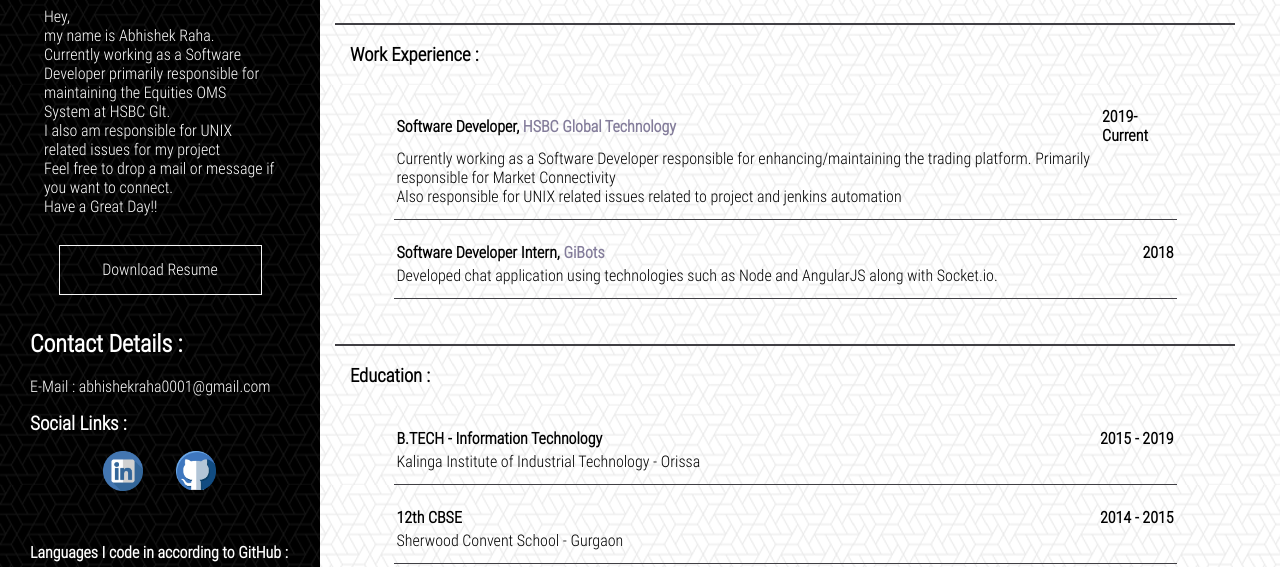
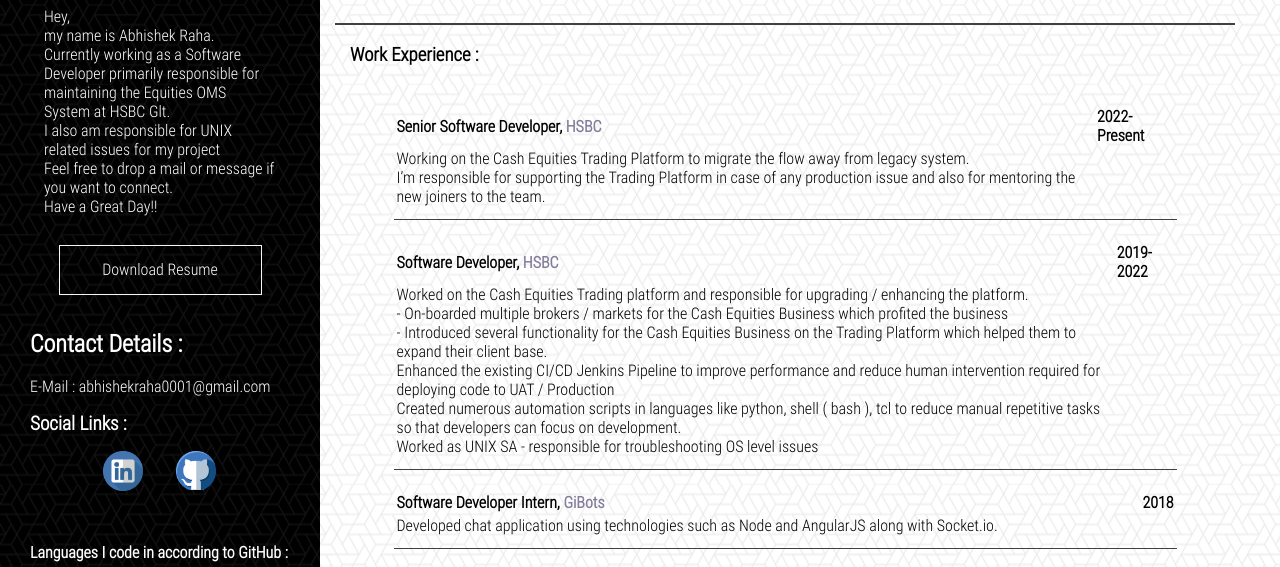
Before and after one commit to abhishekraha/AbhishekRaha, a plain HTML site: page index.html in a window 1280 px wide. Shown: the part 315-882 px from the top of the page. Drawn offline with nearby package versions, Linux system fonts and the light colour scheme; a script that the page names is missing.

Commit message:
Update index.html

```diff
--- a/index.html
+++ b/index.html
@@ -101,14 +101,28 @@
                     <!-- Work Experience -->
                     <div class="container profile_bar" id="work_exp">
                         <h3>Work Experience :</h3>
+			 <table class="school">
+                            <tr>
+                                <td id="last"><strong><span title="A software developer is a person concerned with facets of the software development process, including the research, design, programming, and testing of computer software.">Senior Software Developer</span>, <a href="https://www.hsbc.com/" style="text-decoration:none; color: #837c9a; cursor:pointer;" target="_blank" title="HSBC Global Technology" >HSBC</a></strong></td>
+                                <td style="float: right;"><strong>2022-Present</strong></td>
+                            </tr>
+                            <tr>
+                                <td>Working on the Cash Equities Trading Platform to migrate the flow away from legacy system.<br>
+I’m responsible for supporting the Trading Platform in case of any production issue and also for mentoring the new joiners to the team.<br>
+                            </tr>
+                        </table>
                         <table class="school">
                             <tr>
-                                <td id="last"><strong><span title="A software developer is a person concerned with facets of the software development process, including the research, design, programming, and testing of computer software.">Software Developer</span>, <a href="https://www.hsbc.com/" style="text-decoration:none; color: #837c9a; cursor:pointer;" target="_blank" title="HSBC Global Technology" >HSBC Global Technology</a></strong></td>
-                                <td style="float: right;"><strong>2019-Current</strong></td>
+                                <td id="last"><strong><span title="A software developer is a person concerned with facets of the software development process, including the research, design, programming, and testing of computer software.">Software Developer</span>, <a href="https://www.hsbc.com/" style="text-decoration:none; color: #837c9a; cursor:pointer;" target="_blank" title="HSBC Global Technology" >HSBC</a></strong></td>
+                                <td style="float: right;"><strong>2019-2022</strong></td>
                             </tr>
                             <tr>
-                                <td>Currently working as a Software Developer responsible for enhancing/maintaining the trading platform. Primarily responsible for Market Connectivity<br>
-                                Also responsible for UNIX related issues related to project and jenkins automation</td>
+                                <td>Worked on the Cash Equities Trading platform and responsible for upgrading / enhancing the platform.<br>
+-	On-boarded multiple brokers / markets for the Cash Equities Business which profited the business<br>
+-	Introduced several functionality for the Cash Equities Business on the Trading Platform which helped them to expand their client base.<br>
+Enhanced the existing CI/CD Jenkins Pipeline to improve performance and reduce human intervention required for deploying code to UAT / Production<br>
+Created numerous automation scripts in languages like python, shell ( bash ), tcl to reduce manual repetitive tasks so that developers can focus on development.<br>
+Worked as UNIX SA - responsible for troubleshooting OS level issues <br>
                             </tr>
                         </table>
                         <table class="school">
@@ -167,9 +181,6 @@
                                     <li>TCL</li>
                                     <li>Shell Scripting</li>
                                     <li>Batch Programming</li>
-                                    <li>C</li>
-                                    <li>C++</li>
-                                    <li>Android App Development</li>
                                     <li>Java</li>
                                 </ul>
                                 <br>
```
